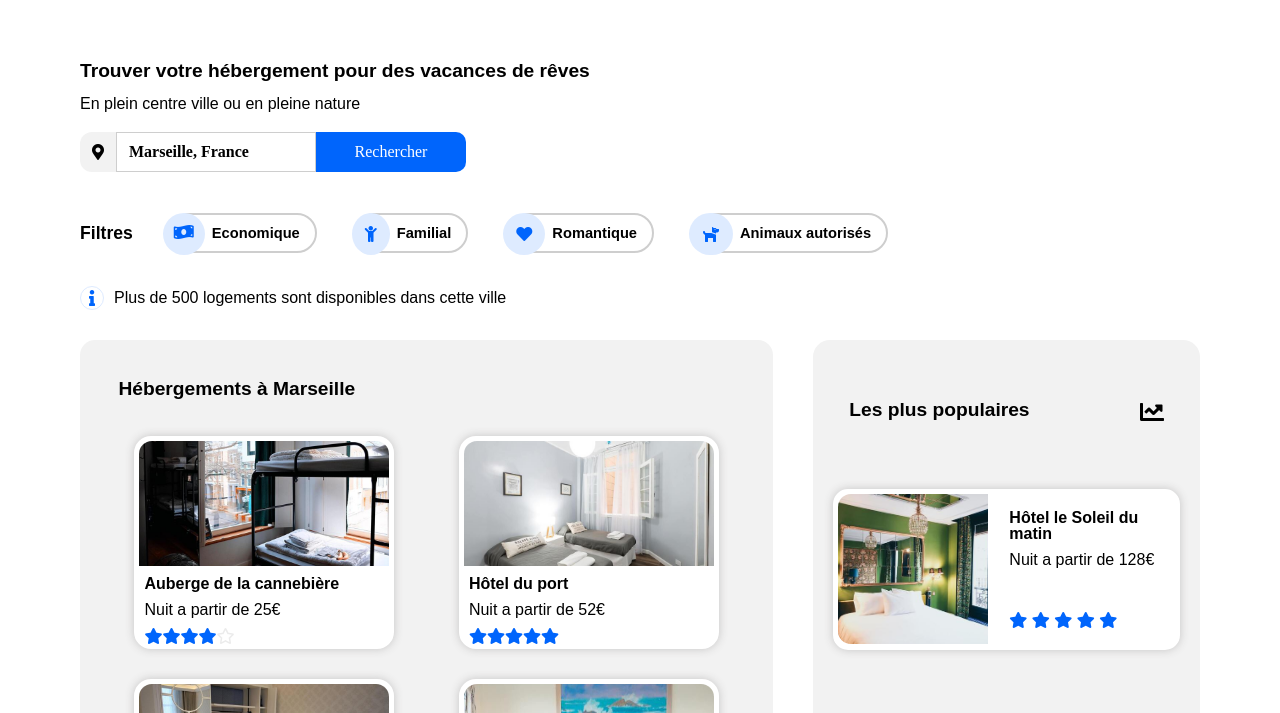
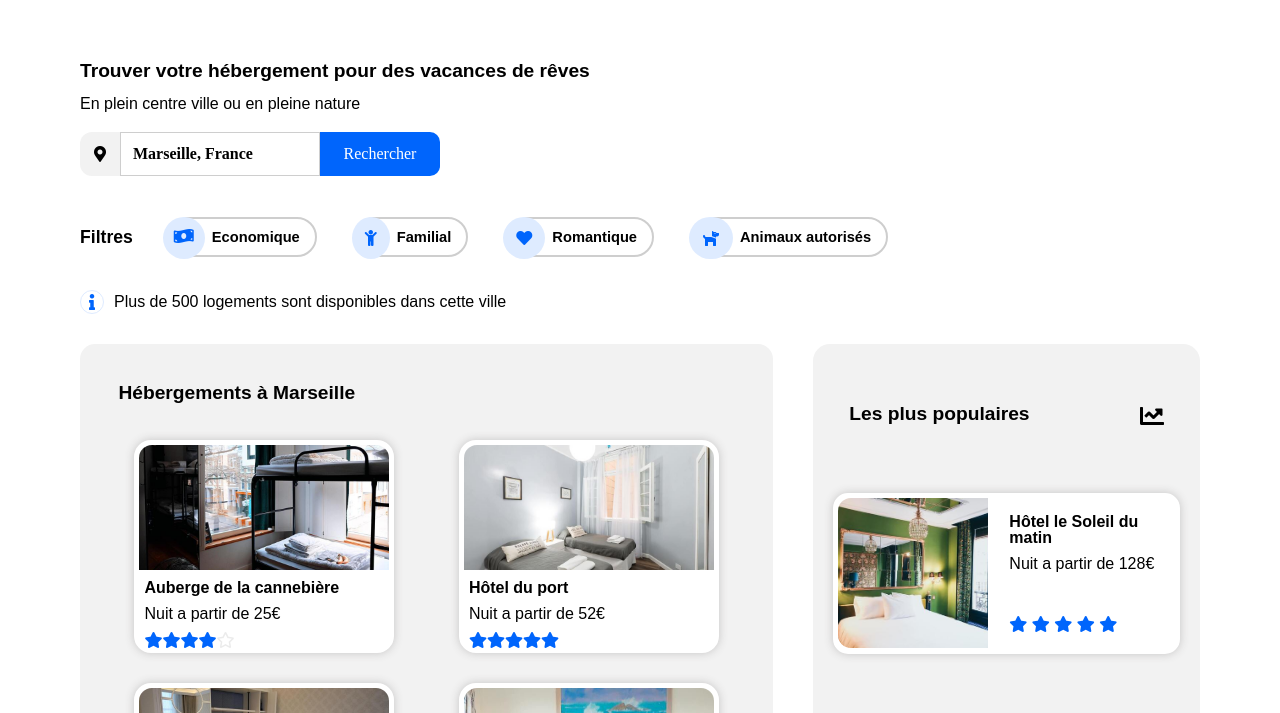
Before and after one commit to JonathanBenari/JonathanBenari_2_20072021, a plain HTML site: page index.html in a window 1280 px wide. Shown: the part 87-800 px from the top of the page. Drawn offline with Linux system fonts and the light colour scheme.

Commit message:
searchbtn smaller

```diff
--- a/css/style.css
+++ b/css/style.css
@@ -81,7 +81,7 @@ input::placeholder {
     border: hidden;
     background-color: #0065FC;
     border-radius: 0px 10px 10px 0px;
-    width: 150px;
+    width: 120px;
 }
 .filters-bar {
     display: flex;
@@ -137,7 +137,7 @@ input::placeholder {
 .fa-map-marker-alt  {
     background: #F2F2F2;
     border-radius: 12px 0px 0px 12px;
-    padding: 12px;
+    padding: 14px ;
 }
 .fa-money-bill-wave {
     color: #0065FC;
```
